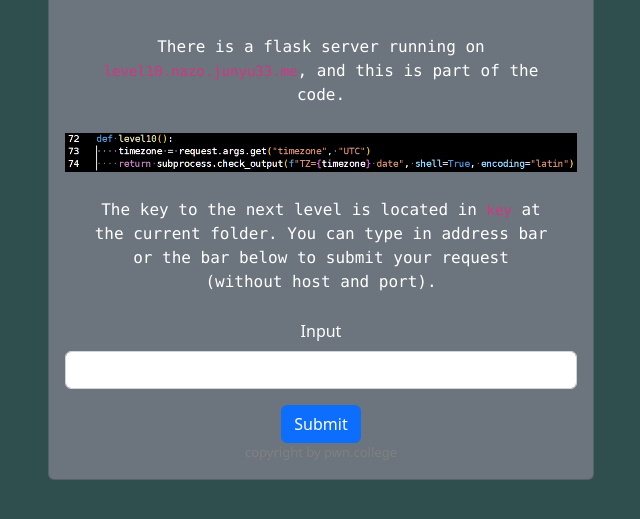
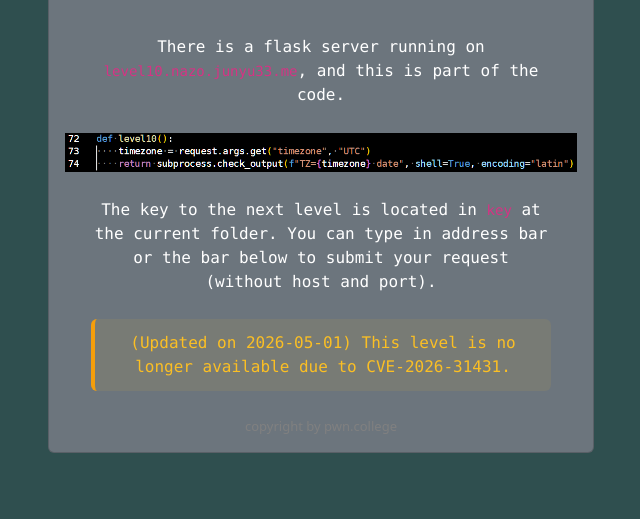
Before and after one commit to junyu33/nazo_for_web, a website: page level10.html in a window 1280 px wide. Shown: the part 223-742 px from the top of the page, without its empty margins (319-959 px from the left). Drawn offline with nearby package versions, Linux system fonts and the light colour scheme.

Commit message:
fix: level10 has been disabled due to CVE-2026-31431

```diff
--- a/css/style.css
+++ b/css/style.css
@@ -50,3 +50,12 @@ a {
    font-size: small;
    color: grey;
 }
+
+.security-notice {
+  color: #fbbf24;
+  background: rgba(251, 191, 36, 0.08);
+  border-left: 4px solid #f59e0b;
+  padding: 0.75rem 1rem;
+  border-radius: 6px;
+  font-weight: 500;
+}
--- a/level10.html
+++ b/level10.html
@@ -25,11 +25,9 @@
                   <p> There is a flask server running on <code>level10.nazo.junyu33.me</code>, and this is part of the code.</p>
                   <img src="./img/level10.png" alt="level10" class="img-fluid">
                   <p> The key to the next level is located in <code>key</code> at the current folder. You can type in address bar or the bar below to submit your request (without host and port).</p>
-                  <div class="mb-3">
-                     <label for="input" class="form-label">Input</label>
-                     <input type="text" class="form-control" id="input" name="input">
-                  </div>
-                  <button id="btn" type="submit" class="btn btn-primary">Submit</button>
+                  <p class="security-notice">
+                  (Updated on 2026-05-01) This level is no longer available due to CVE-2026-31431.
+                  </p>
                   <div id="copyright">copyright by pwn.college</div>
                </div>
              </div>
```
Also changed, not shown: netlify.toml (deleted).
